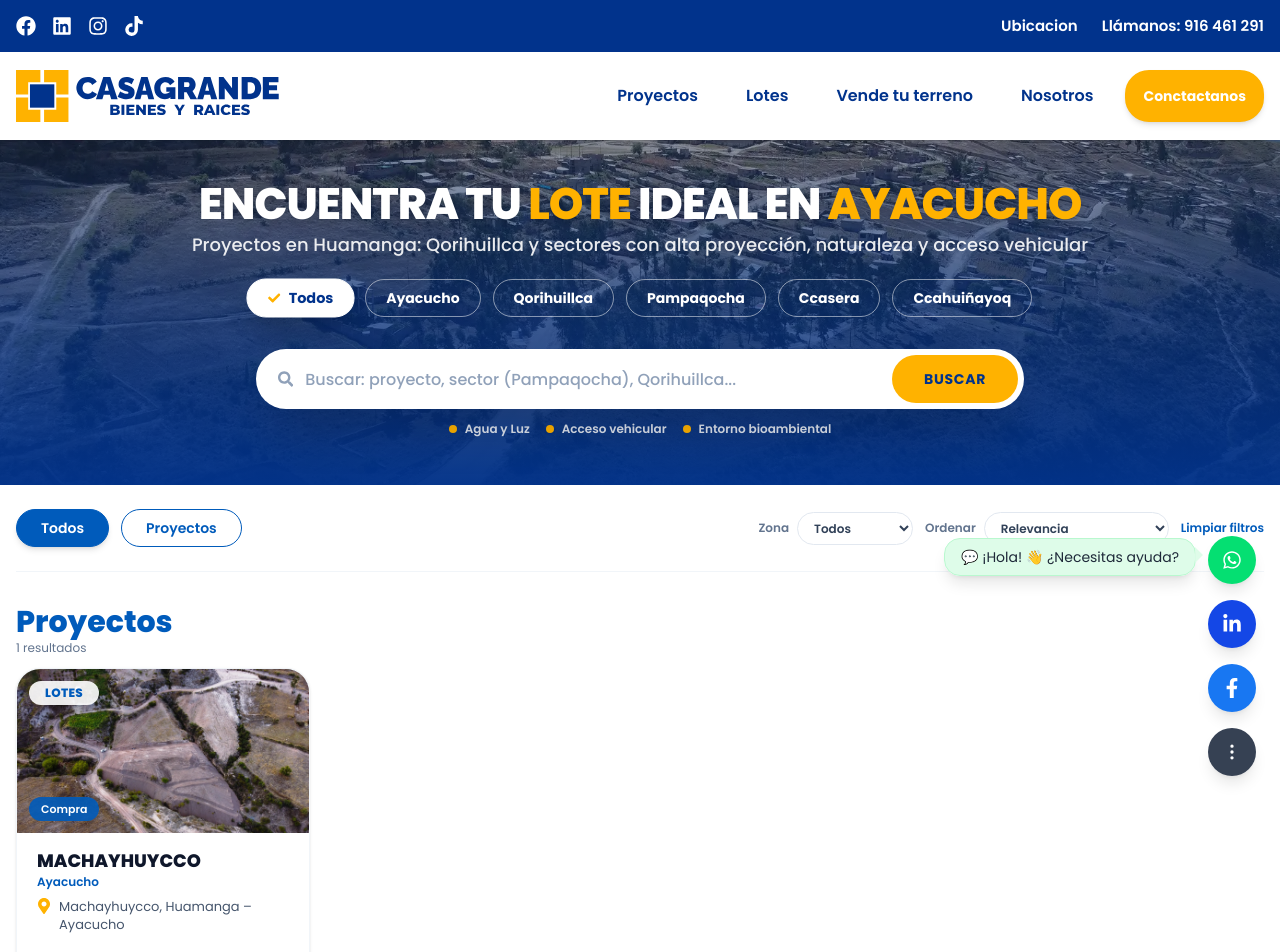
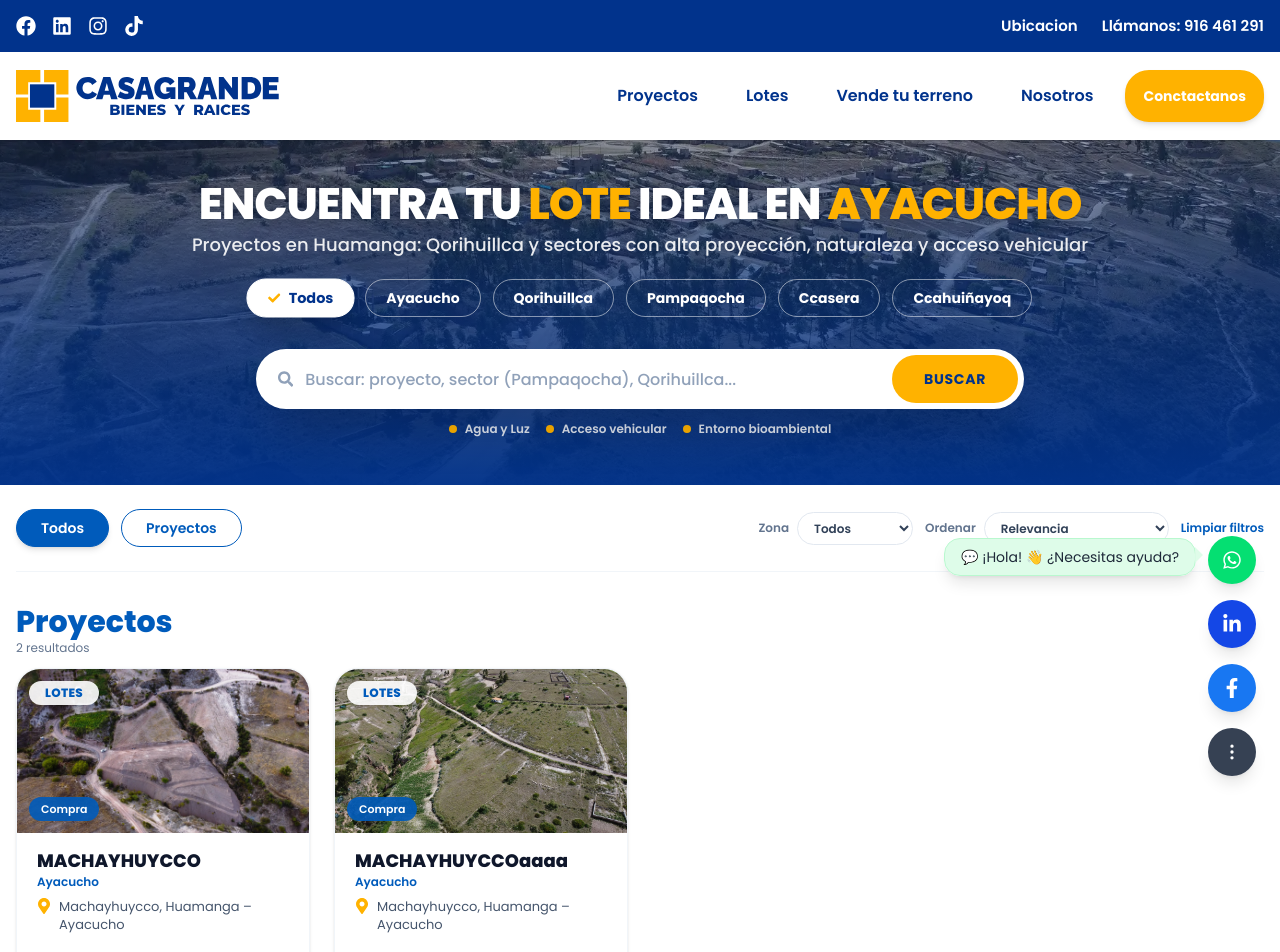
Before and after one commit to henri12356/Casagrande-bienes-y-raices, a Next.js app: page /inmuebles in a window 1280 px wide. Shown: the top 952 px of the page. Built offline with nearby package versions, Linux system fonts and the light colour scheme.

Commit message:
avanzando

```diff
--- a/app/data/propiedades.json
+++ b/app/data/propiedades.json
@@ -74,7 +74,97 @@
       "youtubeId": "uWzgyrh_UTI"
     },
 
-    "ubicacionImagen": "/MACHAYHUYCCOMAPA.webp",
+    "ubicacionImagen": "/asdd.png",
+    "mapsUrl": "https://earth.google.com/web/@-13.13722963,-74.25812709,3013.54027912a,236.7314107d,35y,3.62678004h,0t,0r/data=CgRCAggBMikKJwolCiExUmJOcjlkUmhlUGg4a2xRaWZSNmd3NG04RUlWVVFHOFEgAToDCgExQgIIAEoHCPqE1VoQAQ?authuser=1",
+
+    "descuento": {
+      "titulo": "Campaña activa: separa tu lote hoy y asegura precio preferencial",
+      "imagen": "/prueba01.webp"
+    },
+
+    "contacto": {
+      "whatsapp": "51970993246",
+      "telefono": "+51 970 993 246",
+      "direccion": "Jr. Quinua N° 570, Ayacucho",
+      "horario": "Lun–Dom 9:00 AM – 6:00 PM"
+    }
+  },
+  {
+    "slug": "machayhuycco-ayacucho01",
+    "tipo": "proyecto",
+    "titulo": "MACHAYHUYCCOaaaa",
+    "subtitulo": "Ayacucho",
+    "categoria": "Lotes",
+    "ubicacion": "Machayhuycco, Huamanga – Ayacucho",
+
+    "precioDesdeSol": "S/ 20000",
+    "precioDesdeDolar": "",
+    "pagoContado": "S/ 2,000",
+
+    "imagen": "/MACHAYHUYCCO02.jpg",
+    "etiquetas": [
+      "Ayacucho",
+      "Alta plusvalía",
+      "Acceso vehicular",
+      "Servicios básicos",
+      "Entorno natural",
+      "Proyección de valorización"
+    ],
+
+    "descripcion": "MACHAYHUYCCO es un proyecto de lotes en Huamanga – Ayacucho, ideal para vivienda, casa de campo o inversión. Cuenta con acceso vehicular y servicios básicos (agua y luz), en un entorno natural con alta proyección de valorización. Proyecto pensado para compra segura, con acompañamiento durante el proceso de separación y adquisición.",
+
+    "equipamiento": [
+      "Acceso vehicular",
+      "Agua",
+      "Luz",
+      "Entorno natural",
+      "Proyección de valorización"
+    ],
+
+   "planos": {
+  "titulo": "Plano general del proyecto",
+  "imagen": "/MACHAYHUYCCOPLANO.webp",
+  "pdf": "/MACHAYHUYCCOPLANO.pdf",
+  "nota": "Plano referencial"
+}
+,
+
+    "lotes": {
+      "titulo": "Plano de disponibilidad (vendidos marcados)",
+      "imagen": "/MACHAYHUYCCO02.jpg",
+      "nota": "Actualizado: 16/01/2026"
+    },
+
+    "futuro": {
+      "titulo": "Proyección del proyecto a futuro",
+      "imagen": "/MACHAYHUYCCOPROYECCION.jpg",
+      "nota": "Vista referencial"
+    },
+
+    "caracteristicas": [
+      { "label": "Área típica", "value": "200 m²" },
+      { "label": "Lotes especiales", "value": "206 m², 217 m² y 298 m²" },
+      { "label": "Área total del proyecto", "value": "3793.54 m²" },
+      { "label": "Precio por lote", "value": "S/ 20,000" },
+      { "label": "Tipo de uso", "value": "Vivienda / casa de campo / inversión" },
+      {
+        "label": "Servicios",
+        "value": "Agua y luz (según disponibilidad y expansión de zona)"
+      },
+      { "label": "Accesos", "value": "Acceso vehicular y rutas en mejora" },
+      { "label": "Entorno", "value": "Zona natural con proyección de valorización" }
+    ],
+
+    "galeria": {
+      "fotos": [
+        "/MACHAYHUYCCO01.jpg",
+        "/MACHAYHUYCCO02.jpg",
+        "/MACHAYHUYCCO03.jpg"
+      ],
+      "youtubeId": "uWzgyrh_UTI"
+    },
+
+    "ubicacionImagen": "/asdd.png",
     "mapsUrl": "https://earth.google.com/web/@-13.13722963,-74.25812709,3013.54027912a,236.7314107d,35y,3.62678004h,0t,0r/data=CgRCAggBMikKJwolCiExUmJOcjlkUmhlUGg4a2xRaWZSNmd3NG04RUlWVVFHOFEgAToDCgExQgIIAEoHCPqE1VoQAQ?authuser=1",
 
     "descuento": {
--- a/app/propiedades/[slug]/page.tsx
+++ b/app/propiedades/[slug]/page.tsx
@@ -184,13 +184,13 @@ export default async function ProyectoPage({
           <div className="relative bg-[#FFB200]">
             <div className="relative mx-auto max-w-[1400px] px-4 py-10">
               <div className="">
-                <div className="flex items-start gap-10 justify-between">
+                <div className=" md:flex  items-start gap-10 justify-between">
                   <div className="">
-                    <p className="text-sm font-extrabold text-slate-900/80">
+                    <p className="text-[16px] font-extrabold text-slate-900/80">
                       {proyecto.subtitulo}
                     </p>
 
-                    <h2 className="mt-1 text-5xl font-black tracking-tight text-slate-900 md:text-6xl">
+                    <h2 className="mt-1  text-[32px] font-black tracking-tight text-slate-900 md:text-6xl">
                       {proyecto.titulo ?? ""}
                     </h2>
 
@@ -219,8 +219,8 @@ export default async function ProyectoPage({
                     </div>
                   </div>
 
-                  <div className="flex w-full max-w-[520px]">
-                    <div className="flex w-full max-w-[520px] gap-3 rounded-3xl bg-[#0B6FB6] px-6 py-5 text-white shadow-[0_26px_70px_rgba(2,6,23,0.35)] ring-1 ring-white/10">
+                  <div className="flex pt-10 w-full max-w-[520px]">
+                    <div className="flex max-md:flex-col w-full max-w-[520px] gap-3 rounded-3xl bg-[#0B6FB6] px-6 py-5 text-white shadow-[0_26px_70px_rgba(2,6,23,0.35)] ring-1 ring-white/10">
                       {/* CONTADO */}
                       <div className="flex flex-1 flex-col justify-center rounded-2xl bg-white/15 px-5 py-4 ring-1 ring-white/10">
                         <p className="text-xs font-extrabold uppercase text-white/80">
```
Also changed, not shown: 1 other file (tests, documents, lock files or other folders).
